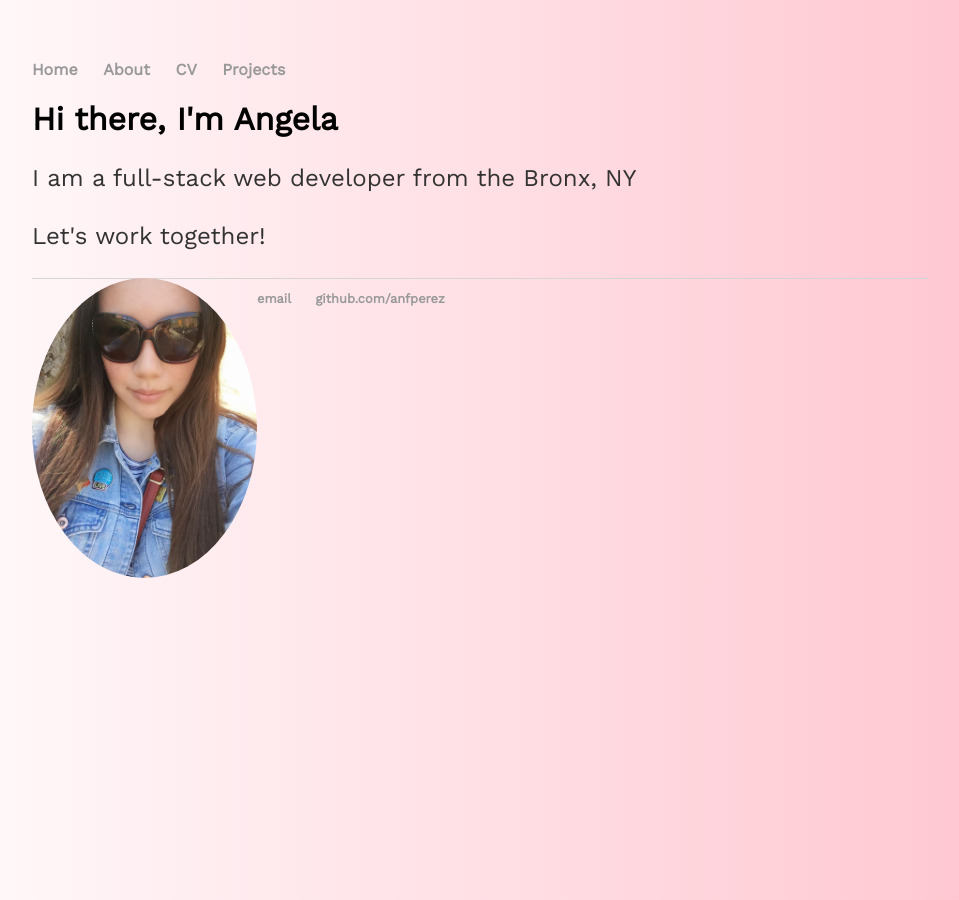
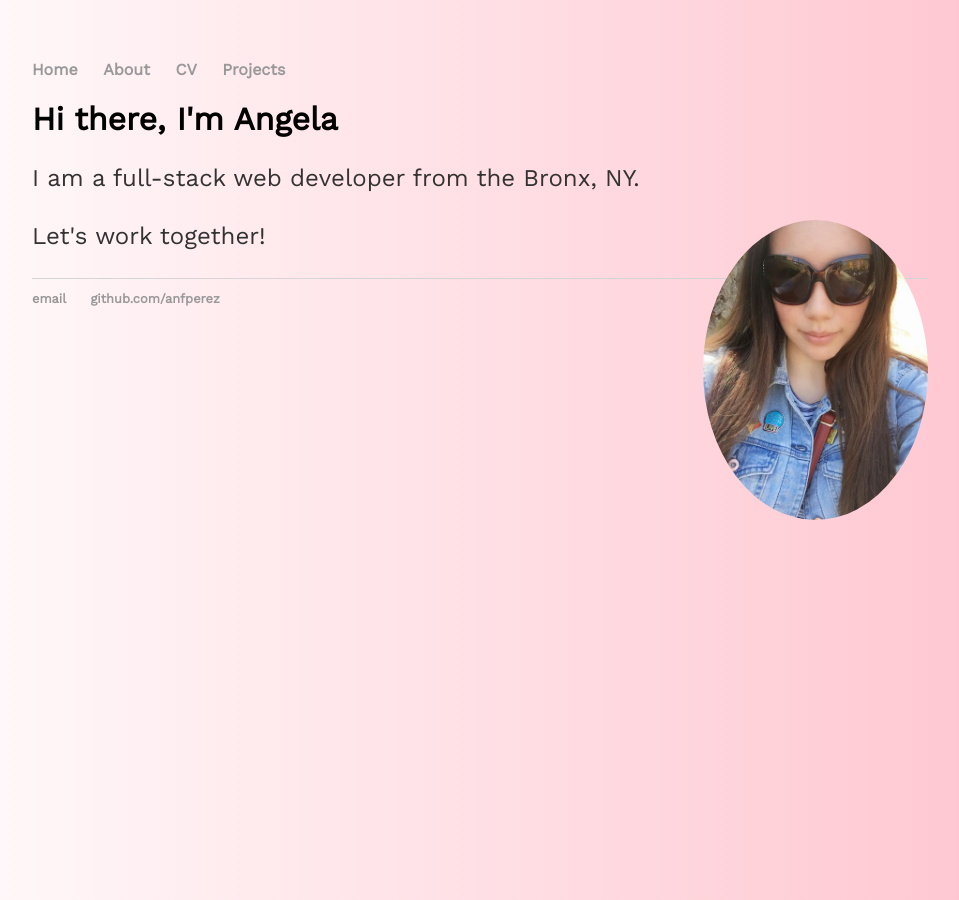
Before and after one commit to anfperez/anfperez.github.io, a Jekyll site: the page built from index.html, in a window 1280 px wide. Shown: the whole page, without its empty margins (160-1119 px from the left). Built offline with Jekyll 4.4.1, drawn with Linux system fonts in a browser that asks for light colours.

Commit message:
made changes

```diff
--- a/css/main.css
+++ b/css/main.css
@@ -35,5 +35,5 @@ footer {
 img {
     height: 300px;
     border-radius: 50%;
-    float: left;
+    float: right;
 }
--- a/index.html
+++ b/index.html
@@ -4,7 +4,7 @@ title: Angela Perez, Developer
 ---
 <div class="blurb ">
 	<h1 class = "typewriter">Hi there, I'm Angela</h1>
-	<p>I am a full-stack web developer from the Bronx, NY</p>
-	<p> Let's work together! </p>
-	<img src="angela.jpg" />
+	<p>I am a full-stack web developer from the Bronx, NY.
+	<p> Let's work together!
+	<img src="angela.jpg" /> </p>
 </div>
```
